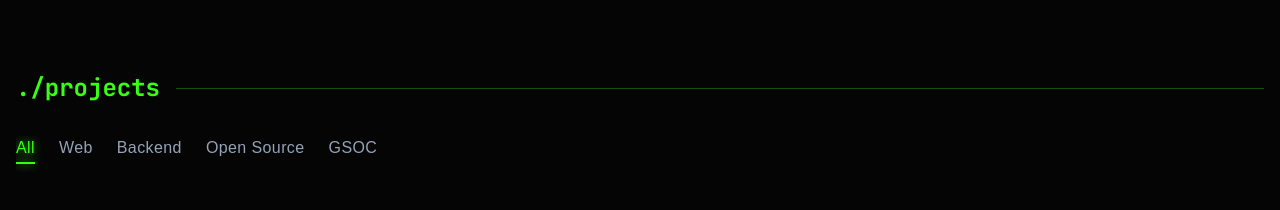
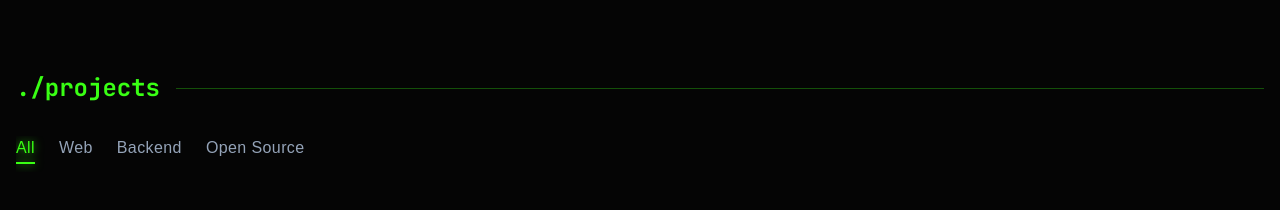
Before and after one commit to ts-31/tejas-portfolio, a Next.js app: page / in a window 1280 px wide. Shown: the part 940-1150 px from the top of the page. Built offline with nearby package versions, Linux system fonts and the light colour scheme; a web font is replaced by a local one.

Commit message:
refactor: update project filters to include Open Source and categorize OpenAFS

```diff
--- a/components/Projects.tsx
+++ b/components/Projects.tsx
@@ -55,14 +55,22 @@ const projectsData: Project[] = [
     description: 'A GNOME Shell extension to manage the OpenAFS client on Linux desktops. Features a GUI for starting/stopping the client, toggling autostart, and real-time status updates.',
     image: '/gnome-shell-extension-openafs.png',
     tags: ['GNOME Shell', 'GJS', 'OpenAFS', 'Linux'],
-    category: 'gsoc',
+    category: 'open-source',
     github: 'https://github.com/openafs-contrib/gnome-shell-extension-openafs',
   },
 ];
 
 const Projects: React.FC<ProjectsProps> = ({ isDark }) => {
   const [activeFilter, setActiveFilter] = useState('All');
-  const filters = ['All', 'Web', 'Backend', 'Open Source', 'GSOC'];
+  const filters = ['All', 'Web', 'Backend', 'Open Source'];
+
+  const filteredProjects = projectsData.filter(project => {
+    if (activeFilter === 'All') return true;
+    if (activeFilter === 'Web') return project.category === 'web';
+    if (activeFilter === 'Backend') return project.category === 'backend';
+    if (activeFilter === 'Open Source') return project.category === 'open-source';
+    return false;
+  });
 
   return (
     <section className="w-full max-w-7xl mx-auto px-4 py-16 relative z-10" id="projects">
@@ -88,7 +96,7 @@ const Projects: React.FC<ProjectsProps> = ({ isDark }) => {
       </div>
 
       <div className="grid grid-cols-1 md:grid-cols-2 lg:grid-cols-3 gap-8">
-        {projectsData.map((project, index) => (
+        {filteredProjects.map((project, index) => (
           <div
             key={index}
             className={`group relative rounded-lg border overflow-hidden transition-all duration-300
--- a/types.ts
+++ b/types.ts
@@ -3,7 +3,7 @@ export interface Project {
   description: string;
   image: string;
   tags: string[];
-  category: 'web' | 'backend' | 'open-source' | 'gsoc' | 'all';
+  category: 'web' | 'backend' | 'open-source' | 'all';
   github: string;
   live?: string;
 }
```
